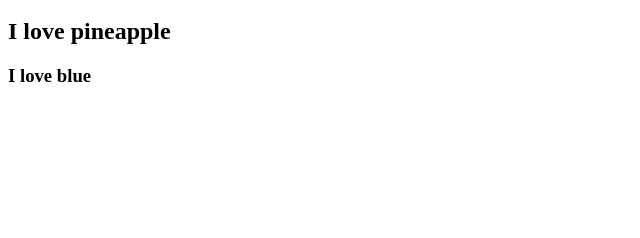
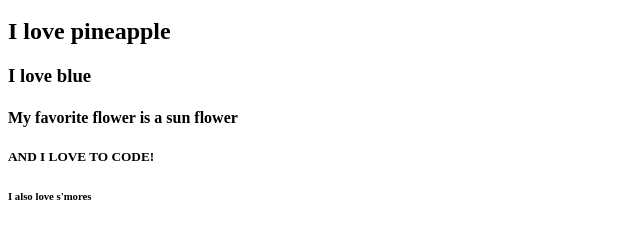
Before and after one commit to macupcake/macupcake.github.io, a plain HTML site: page index.html in a window 1280 px wide. Shown: the part 48-286 px from the top of the page, without its empty margins (0-640 px from the left). Drawn offline with Linux system fonts and the light colour scheme.

Commit message:
Update of index

```diff
--- a/index.html
+++ b/index.html
@@ -7,6 +7,9 @@
 <h1>I love the sunset</h1>
 <h2>I love pineapple</h2>
 <h3>I love blue</h3>
+<h4>My favorite flower is a sun flower</h4>
+<h5>AND I LOVE TO CODE!</h5>
+<h6>I also love s'mores</h6>
 
 </html>
 </body
```
